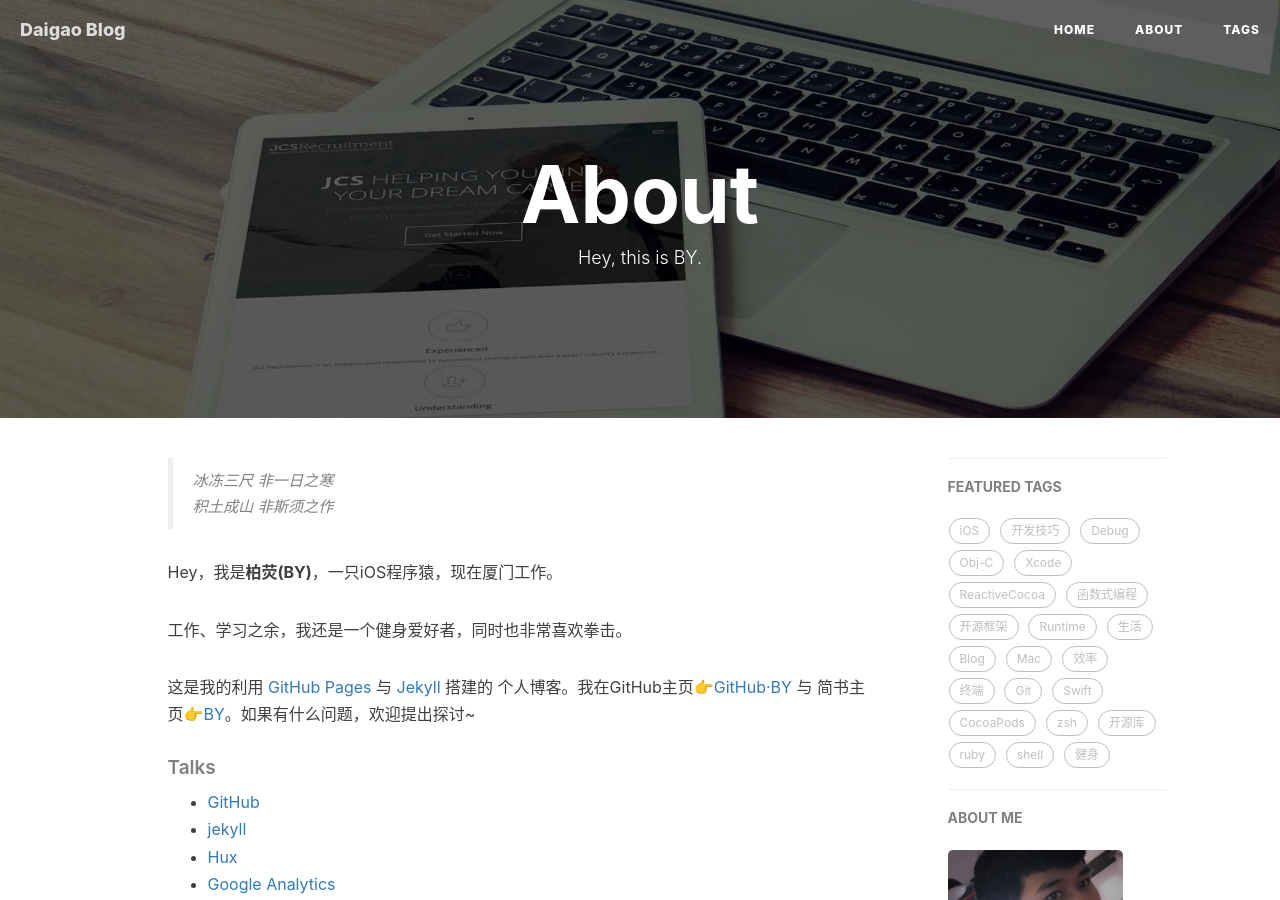
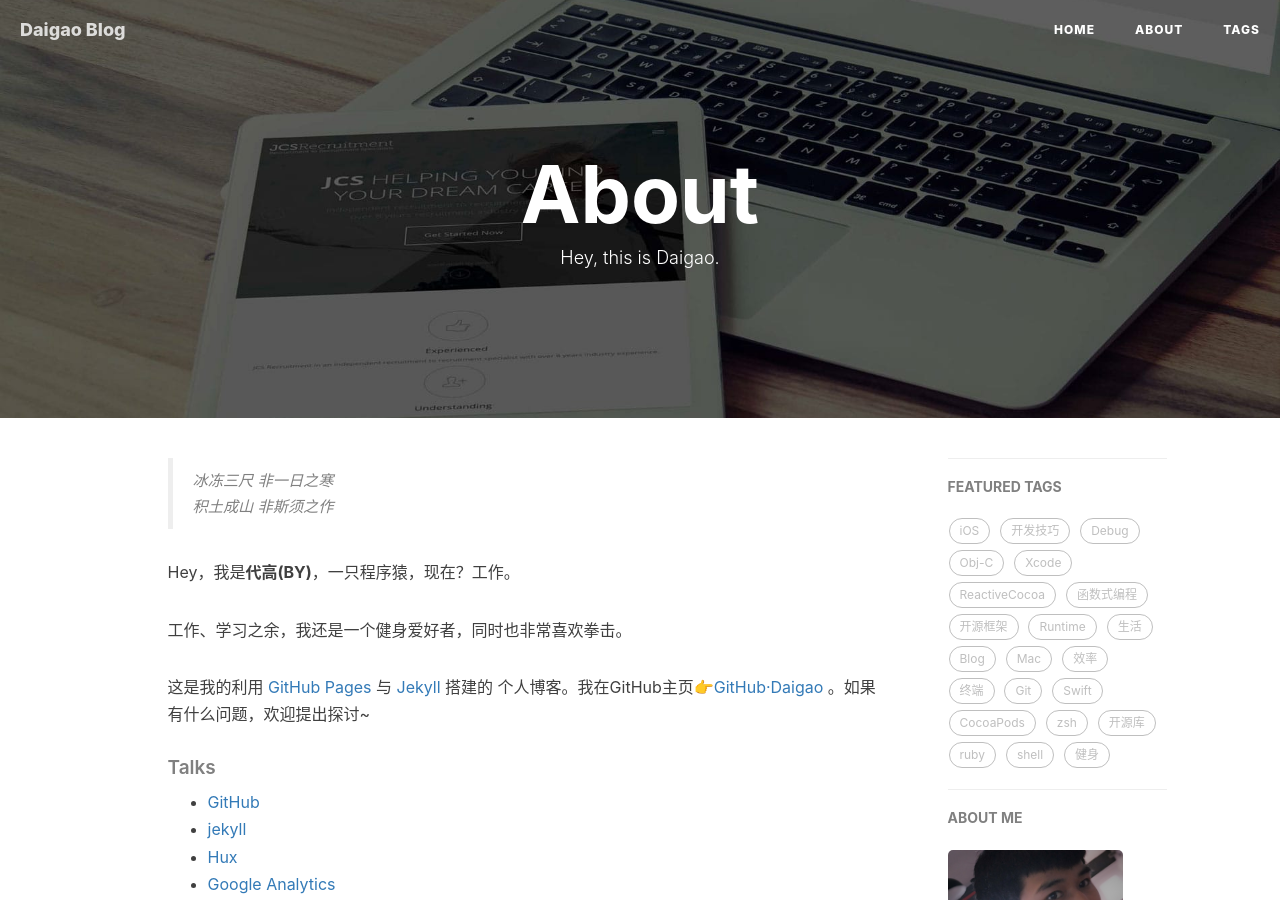
Before and after one commit to daigao/daigao.github.io, a Jekyll site: the page built from about.html, in a window 1280 px wide and 900 px high. Built offline with Jekyll 4.4.1, drawn with Linux system fonts in a browser that asks for light colours; nearby versions of some CDN libraries; comment, search, counter and statistics services are not loaded.

Commit message:
Update about.html

```diff
--- a/about.html
+++ b/about.html
@@ -1,7 +1,7 @@
 ---
 layout: page
 title: "About"
-description: "Hey, this is BY."
+description: "Hey, this is Daigao."
 header-img: "img/post-bg-rwd.jpg"
 ---
 
@@ -18,11 +18,11 @@ header-img: "img/post-bg-rwd.jpg"
     <blockquote><p>冰冻三尺 非一日之寒<br>
     积土成山 非斯须之作</p></blockquote>
 
-    <p>Hey，我是<strong>柏荧(BY)</strong>，一只iOS程序猿，现在厦门工作。</p>
+    <p>Hey，我是<strong>代高(BY)</strong>，一只程序猿，现在？工作。</p>
 
     <p>工作、学习之余，我还是一个健身爱好者，同时也非常喜欢拳击。</p>
 
-    <p>这是我的利用 <a href="https://pages.github.com/">GitHub Pages</a> 与 <a href="http://jekyll.com.cn/">Jekyll</a> 搭建的 个人博客。我在GitHub主页<a href="https://github.com/qiubaiying">👉GitHub·BY</a> 与 简书主页<a href="https://http://www.jianshu.com/u/e71990ada2fd">👉BY</a>。如果有什么问题，欢迎提出探讨~</p>
+    <p>这是我的利用 <a href="https://pages.github.com/">GitHub Pages</a> 与 <a href="http://jekyll.com.cn/">Jekyll</a> 搭建的 个人博客。我在GitHub主页<a href="https://github.com/daigao">👉GitHub·Daigao</a> 。如果有什么问题，欢迎提出探讨~</p>
 
     <p></p>
 
```
